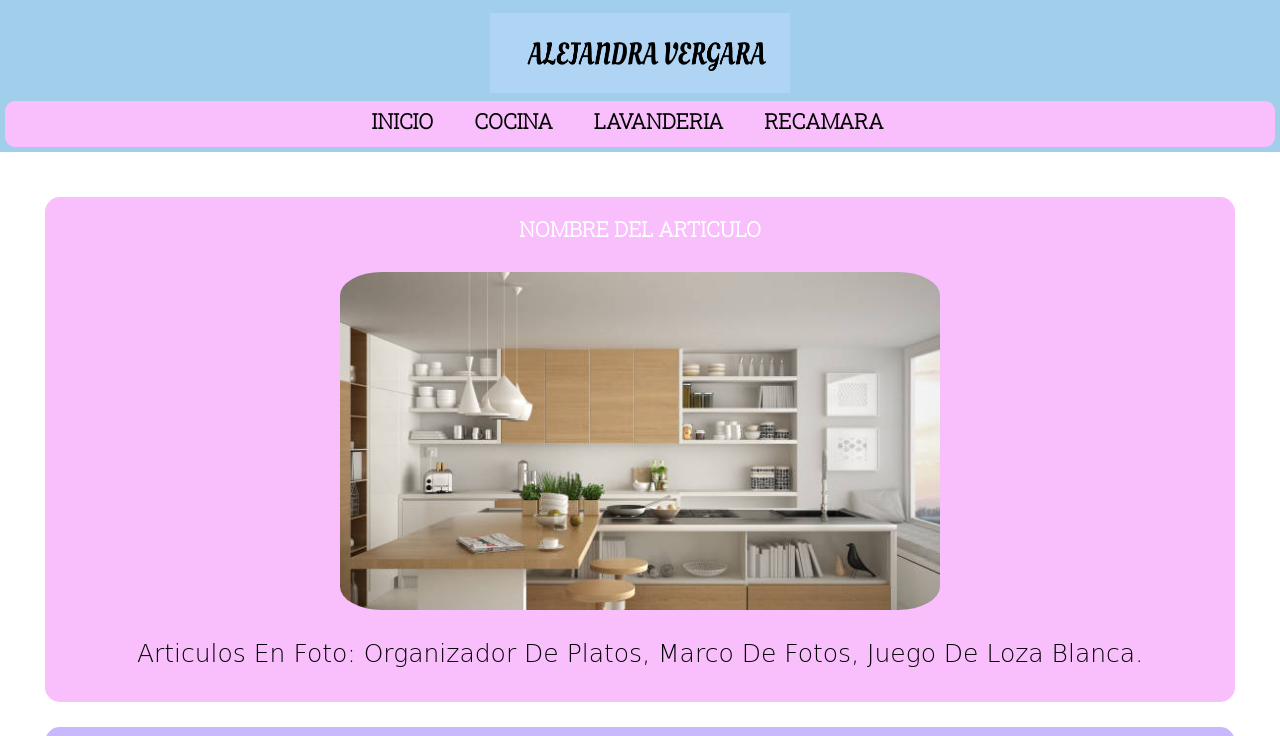
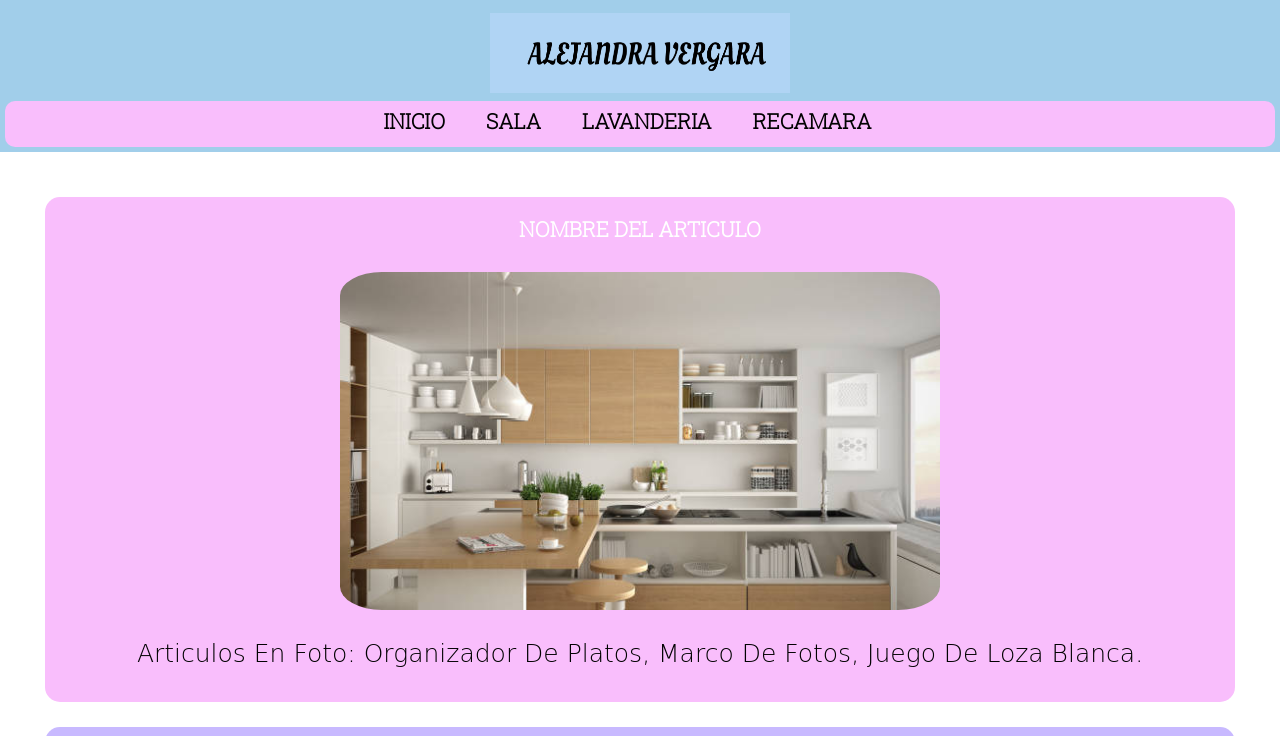
Before and after one commit to b-alevergara/PROYECTO-VERGARA-CALVARIO-CON-SCSS, a website: page html/cocina.html in a window 1280 px wide. Shown: the top 736 px of the page. Drawn offline with nearby package versions, Linux system fonts and the light colour scheme; files whose address does not match are found by name; a web font is replaced by a local one.

Commit message:
correccion en la pagina cocina

```diff
--- a/html/cocina.html
+++ b/html/cocina.html
@@ -20,7 +20,7 @@
                     <table class="header__menu__secciones">
                         <td class="header__menu__secciones__link">
                             <tr><h3 class="header__menu__secciones__link__sala"><a href="../index.html">inicio</a></h3></tr>
-                            <tr><h3 class="header__menu__secciones__link__cocina"><a href="./cocina.html">cocina</a></h3></tr>
+                            <tr><h3 class="header__menu__secciones__link__cocina"><a href="./sala.html">sala</a></h3></tr>
                             <tr><h3 class="header__menu__secciones__link__lavanderia"><a href="../ANIMACIONES Y GIT - VERGARA CALVARIO/html/lavanderia.html">lavanderia</a></h3></tr>
                             <tr><h3 class="header__menu__secciones__link__recamara"><a href="../ANIMACIONES Y GIT - VERGARA CALVARIO/html/recamara.html">recamara</a></h3></tr>
                         </td>
```
